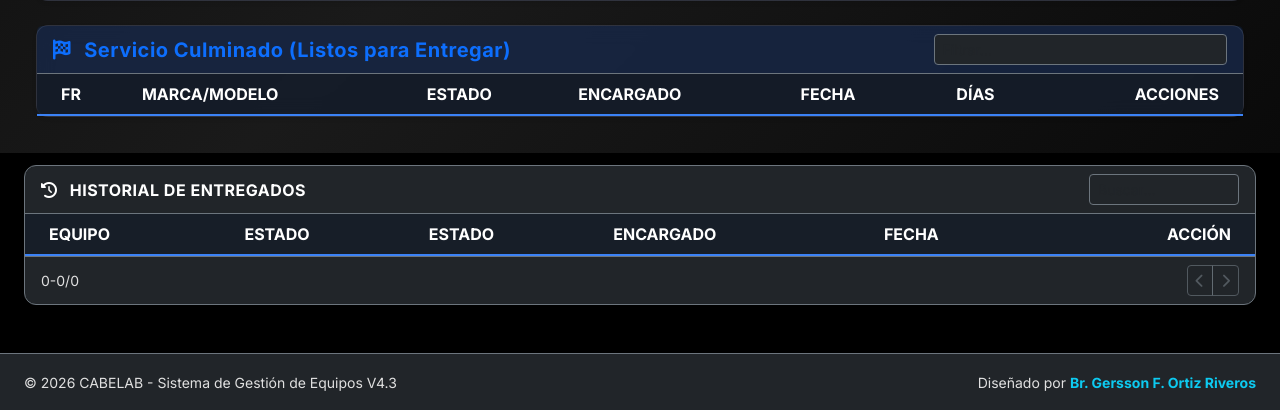
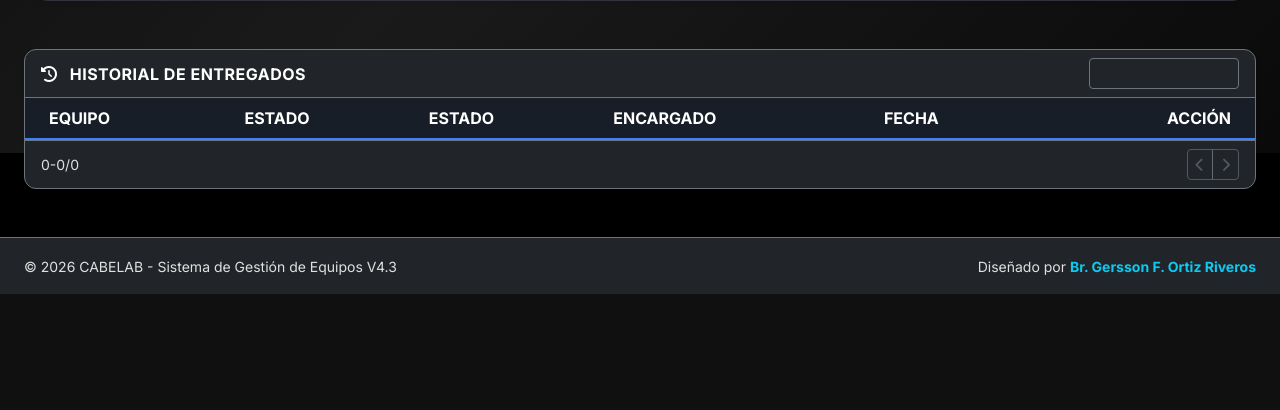
Before and after one commit to Venllas1/System_Control, a Flask app: template app/templates/panel_estados.html in a window 1280 px wide. Shown: the part 647-1057 px from the top of the page. After the commit the page ends 941 px from the top, so only its background shows below. Run offline with Flask 3, Linux system fonts and the light colour scheme; the template is opened without the code that fills it: most values are stand-ins (such as "Sample title", 1, 10 or a date in 2020); lists and menus that the app fills with data are empty; some libraries are stand-ins or nearby versions.

Commit message:
Fix: ipdate date entregado

```diff
--- a/app/core/config.py
+++ b/app/core/config.py
@@ -39,8 +39,7 @@ class Config:
             'columns': ['encargado_diagnostico'],
             'relevant_statuses': [
                 'Espera de Diagnostico',
-                'Pendiente de aprobacion',
-                'Servicio culminado'
+                'Pendiente de aprobacion'
             ],
             'actions': ['view', 'edit']
         },
--- a/app/models/equipment.py
+++ b/app/models/equipment.py
@@ -23,6 +23,7 @@ class Equipment(db.Model):
     hora_inicio_diagnostico = db.Column(db.DateTime)
     observaciones_diagnostico = db.Column(db.Text)
     hora_inicio_mantenimiento = db.Column(db.DateTime)
+    hora_aprobacion = db.Column(db.DateTime)
     observaciones_mantenimiento = db.Column(db.Text)
 
     class Status:
@@ -35,7 +36,6 @@ class Equipment(db.Model):
         INICIO_SERVICIO = 'Inicio de Servicio'
         ESPERA_REPUESTOS = 'espera de repuestos'
         EN_SERVICIO = 'En servicio'
-        SERVICIO_CULMINADO = 'Servicio culminado'
         ENTREGADO = 'Entregado'
         RECHAZADO = 'Rechazado'
         REVISION = 'Revision'
@@ -68,6 +68,7 @@ class Equipment(db.Model):
             'hora_inicio_diagnostico': parse_date(self.hora_inicio_diagnostico),
             'observaciones_diagnostico': self.observaciones_diagnostico,
             'hora_inicio_mantenimiento': parse_date(self.hora_inicio_mantenimiento),
+            'hora_aprobacion': parse_date(self.hora_aprobacion),
             'observaciones_mantenimiento': self.observaciones_mantenimiento
         }
 
--- a/app/services/equipment_service.py
+++ b/app/services/equipment_service.py
@@ -337,6 +337,12 @@ class EquipmentService:
 
             if 'observaciones_mantenimiento' in data: eq.observaciones_mantenimiento = get_val('observaciones_mantenimiento')
 
+            if 'fecha_ingreso' in data:
+                eq.fecha_ingreso = parse_iso_datetime(data['fecha_ingreso'])
+
+            if 'hora_aprobacion' in data:
+                eq.hora_aprobacion = parse_iso_datetime(data['hora_aprobacion'])
+
             db.session.commit()
             return True, eq.to_dict()
         except Exception as e:
--- a/app/static/js/excel_logic.js
+++ b/app/static/js/excel_logic.js
@@ -78,6 +78,7 @@ function renderExcelTable(data) {
             <td class="editable" data-field="hora_inicio_diagnostico">${item.hora_inicio_diagnostico || ''}</td>
             <td class="editable text-truncate" data-field="observaciones_diagnostico" style="max-width: 200px;" title="${item.observaciones_diagnostico || ''}">${item.observaciones_diagnostico || ''}</td>
             <td class="editable" data-field="hora_inicio_mantenimiento">${item.hora_inicio_mantenimiento || ''}</td>
+            <td class="editable" data-field="hora_aprobacion">${item.hora_aprobacion || ''}</td>
             <td class="editable text-truncate" data-field="observaciones_mantenimiento" style="max-width: 200px;" title="${item.observaciones_mantenimiento || ''}">${item.observaciones_mantenimiento || ''}</td>
         </tr>
     `).join('');
@@ -99,7 +100,7 @@ function setupEditableCells() {
             const input = document.createElement('input');
 
             // USE DATETIME-LOCAL FOR TIME FIELDS
-            const isTimeField = field === 'hora_inicio_diagnostico' || field === 'hora_inicio_mantenimiento' || field === 'fecha_ingreso';
+            const isTimeField = field === 'hora_inicio_diagnostico' || field === 'hora_inicio_mantenimiento' || field === 'fecha_ingreso' || field === 'hora_aprobacion';
             const isDateField = false; // fecha_ingreso is now a time field
 
             if (isTimeField) {
--- a/app/templates/dashboard_modals.html
+++ b/app/templates/dashboard_modals.html
@@ -128,7 +128,6 @@
                             <option value="Aprobado">Aprobado</option>
                             <option value="Inicio de Servicio">Inicio de Servicio</option>
                             <option value="En servicio">En servicio</option>
-                            <option value="Servicio culminado">Servicio culminado</option>
                             <option value="Entregado text-success">Entregado</option>
                         </select>
                     </div>
--- a/app/templates/gestion_excel.html
+++ b/app/templates/gestion_excel.html
@@ -34,7 +34,6 @@
                 <option value="Aprobado">Aprobado</option>
                 <option value="Inicio de Servicio">Inicio de Servicio</option>
                 <option value="En servicio">En Servicio</option>
-                <option value="Servicio culminado">Servicio Culminado</option>
                 <option value="Entregado">Entregado</option>
             </select>
         </div>
@@ -69,6 +68,7 @@
                             <th style="min-width: 150px;">Inicio Diag.</th>
                             <th style="min-width: 200px;">Obs. Diag.</th>
                             <th style="min-width: 150px;">Inicio Mant.</th>
+                            <th style="min-width: 120px;">Hora Aprobación</th>
                             <th style="min-width: 200px;">Obs. Mant.</th>
                         </tr>
                     </thead>
--- a/app/templates/panel_estados.html
+++ b/app/templates/panel_estados.html
@@ -430,38 +430,7 @@
             </div>
         </div>
 
-        <!-- RECEPCIÓN: Servicio Culminado (Listos para Entregar) -->
-        <div class="col-12" id="cardCulminadosOp">
-            <div class="card bg-dark-card border-secondary shadow-sm">
-                <div
-                    class="card-header border-secondary d-flex justify-content-between align-items-center bg-primary bg-opacity-10">
-                    <h5 class="mb-0 text-primary fw-bold"><i class="fas fa-flag-checkered me-2"></i> Servicio Culminado
-                        (Listos para Entregar)</h5>
-                    <div class="input-group input-group-sm w-25">
-                        <input type="text" id="searchCulminadosOp"
-                            class="form-control bg-dark text-light border-secondary" placeholder="Filtrar...">
-                    </div>
-                </div>
-                <div class="card-body p-0">
-                    <div class="table-responsive">
-                        <table class="table table-dark table-hover mb-0 align-middle">
-                            <thead class="text-secondary text-uppercase text-xs">
-                                <tr>
-                                    <th class="ps-4">FR</th>
-                                    <th>Marca/Modelo</th>
-                                    <th>Estado</th>
-                                    <th>Encargado</th>
-                                    <th>Fecha</th>
-                                    <th class="text-center">Días</th>
-                                    <th class="text-end pe-4">Acciones</th>
-                                </tr>
-                            </thead>
-                            <tbody id="tableCulminadosOp"></tbody>
-                        </table>
-                    </div>
-                </div>
-            </div>
-        </div>
+
 
         <!-- ALMACÉN: Repuestos para Diagnóstico -->
         <div class="col-12 d-none" id="cardRepDiag">
@@ -805,8 +774,9 @@
 
         function createRow(item, isVisualizador = false, technicianType = 'diagnostico') {
             const today = new Date();
-            const ingreso = parseFormattedDate(item.fecha_ingreso);
-            const diffDays = Math.ceil(Math.abs(today - ingreso) / (1000 * 60 * 60 * 24));
+            const baseDateStr = item.hora_aprobacion || item.fecha_ingreso;
+            const refDate = parseFormattedDate(baseDateStr);
+            const diffDays = Math.ceil(Math.abs(today - refDate) / (1000 * 60 * 60 * 24));
             const s = normalize(item.estado);
             const frDisplay = item.fr || 'Sin FR';
 
@@ -850,15 +820,12 @@
                 }
                 else if (s.includes('inicio de servicio') || s.includes('en servicio')) {
                     if (isOps) {
-                        actionsHtml += `<button class="btn btn-sm btn-success" onclick="updateStatus(${item.id}, 'Servicio culminado')">Terminar Mantenimiento</button>`;
+                        actionsHtml += `<button class="btn btn-sm btn-success" onclick="updateStatus(${item.id}, 'Entregado')">Terminar Mantenimiento</button>`;
                         actionsHtml += `<button class="btn btn-sm btn-warning" onclick="updateStatus(${item.id}, 'espera de repuestos')">Pedir Repuestos</button>`;
                     }
                 }
                 else if (s.includes('espera de repuestos')) {
                     if (isAlm) actionsHtml += `<button class="btn btn-sm btn-primary" onclick="updateStatus(${item.id}, 'En servicio')">Confirmar Llegada (Serv)</button>`;
-                }
-                else if (s.includes('servicio culminado')) {
-                    if (isRec) actionsHtml += `<button class="btn btn-sm btn-info" onclick="updateStatus(${item.id}, 'Entregado')">Entregar Cliente</button>`;
                 }
 
                 if (isAdmin) {
@@ -886,7 +853,7 @@
                     <td>${item.marca} ${item.modelo}</td>
                     <td>${getStatusBadge(item.estado)}</td>
                     <td class="text-light">${tech}</td>
-                    <td class="text-muted">${item.fecha_ingreso || 'N/A'}</td>
+                    <td class="text-muted">${baseDateStr || 'N/A'}</td>
                     <td class="text-center">${daysValue}</td>
                     <td class="text-end pe-4">${actionsHtml}</td>
                 </tr>
@@ -898,7 +865,7 @@
                     <td class="text-white">${item.marca} ${item.modelo}</td>
                     <td>${getStatusBadge(item.estado)}</td>
                     <td class="text-sm text-light"><i class="fas fa-user-circle me-1 text-muted"></i> ${tech}</td>
-                    <td class="text-sm text-muted">${item.fecha_ingreso || 'N/A'}</td>
+                    <td class="text-sm text-muted">${baseDateStr || 'N/A'}</td>
                     <td class="text-center"><span class="badge ${diffDays > 5 ? 'bg-danger' : 'bg-success'} badge-pill">${diffDays} días</span></td>
                     <td class="text-end pe-4">${actionsHtml}</td>
                 </tr>
@@ -913,7 +880,7 @@
             if (s.includes('revision') || s.includes('reevaluacion')) countRev++;
             else if (s.includes('diagnostico')) countDiag++;
             else if (s.includes('pendiente') || s.includes('espera de aprobacion')) countPend++;
-            else if ((s.includes('aprobado') || s.includes('servicio') || s.includes('repuesto')) && !s.includes('culminado') && !s.includes('entregado')) countApro++;
+            else if ((s.includes('aprobado') || s.includes('servicio') || s.includes('repuesto')) && !s.includes('entregado')) countApro++;
         });
 
         if (document.getElementById('kpiTotal')) document.getElementById('kpiTotal').innerText = equipments.length;
@@ -1024,7 +991,7 @@
             }
 
             createRenderLogic(s => (s.includes('diagnostico') && !s.includes('revision')) || s.includes('consumible') || (s.includes('repuesto') && !s.includes('repuestos')), 'tableDiagnostico', 'searchDiagnostico', null, 'diagnostico');
-            createRenderLogic(s => (s.includes('aprobado') || s.includes('servicio') || s.includes('repuestos')) && !s.includes('entregado') && !s.includes('culminado'), 'tableAprobado', 'searchAprobado', { prev: 'btnPrevAprobado', next: 'btnNextAprobado', info: 'pageInfoAprobado' }, 'mantenimiento');
+            createRenderLogic(s => (s.includes('aprobado') || s.includes('servicio') || s.includes('repuestos')) && !s.includes('entregado'), 'tableAprobado', 'searchAprobado', { prev: 'btnPrevAprobado', next: 'btnNextAprobado', info: 'pageInfoAprobado' }, 'mantenimiento');
             createRenderLogic(s => s.includes('revision') || s.includes('reevaluacion') || s.includes('rechazado'), 'tableRevision', 'searchRevision', null, 'mantenimiento');
             createRenderLogic(s => s.includes('pendiente') || s.includes('espera de aprobacion'), 'tablePendiente', 'searchPendiente', { prev: 'btnPrevPendiente', next: 'btnNextPendiente', info: 'pageInfoPendiente' }, 'diagnostico');
 
@@ -1037,14 +1004,12 @@
                 document.getElementById('cardPendientesOp').classList.add('d-none');
                 document.getElementById('cardDiagnosticoOp').classList.add('d-none');
                 document.getElementById('cardAprobadosOp').classList.add('d-none');
-                document.getElementById('cardCulminadosOp').classList.add('d-none');
                 document.getElementById('cardRepDiag').classList.remove('d-none');
                 document.getElementById('cardRepServ').classList.remove('d-none');
             } else {
                 document.getElementById('cardPendientesOp').classList.remove('d-none');
                 document.getElementById('cardDiagnosticoOp').classList.remove('d-none');
                 document.getElementById('cardAprobadosOp').classList.remove('d-none');
-                document.getElementById('cardCulminadosOp').classList.remove('d-none');
             }
 
             // Reusable render logic function (same as visualizador)
@@ -1108,21 +1073,14 @@
 
             // OPERACIONES: Aprobados / En Servicio (paginated)
             createRenderLogicOp(
-                s => (s.includes('aprobado') || s.includes('servicio') || s.includes('repuestos')) && !s.includes('culminado') && !s.includes('entregado'),
+                s => (s.includes('aprobado') || s.includes('servicio') || s.includes('repuestos')) && !s.includes('entregado'),
                 'tableAprobadosOp',
                 'searchAprobadosOp',
                 { prev: 'btnPrevAprobadosOp', next: 'btnNextAprobadosOp', info: 'pageInfoAprobadosOp' },
                 'mantenimiento'
             );
 
-            // RECEPCIÓN: Servicio Culminado (listos para entregar)
-            createRenderLogicOp(
-                s => s.includes('culminado'),
-                'tableCulminadosOp',
-                'searchCulminadosOp',
-                null,
-                'mantenimiento'
-            );
+
 
             // ALMACÉN: Repuestos para Diagnóstico
             if (isAlmacenRole) {
```
Also changed, not shown: app/core/workflow_engine.py (+4 -8 lines), app/templates/gestion_general.html (+22 -6 lines), app/templates/macros/tables.html (+4 -3 lines).
